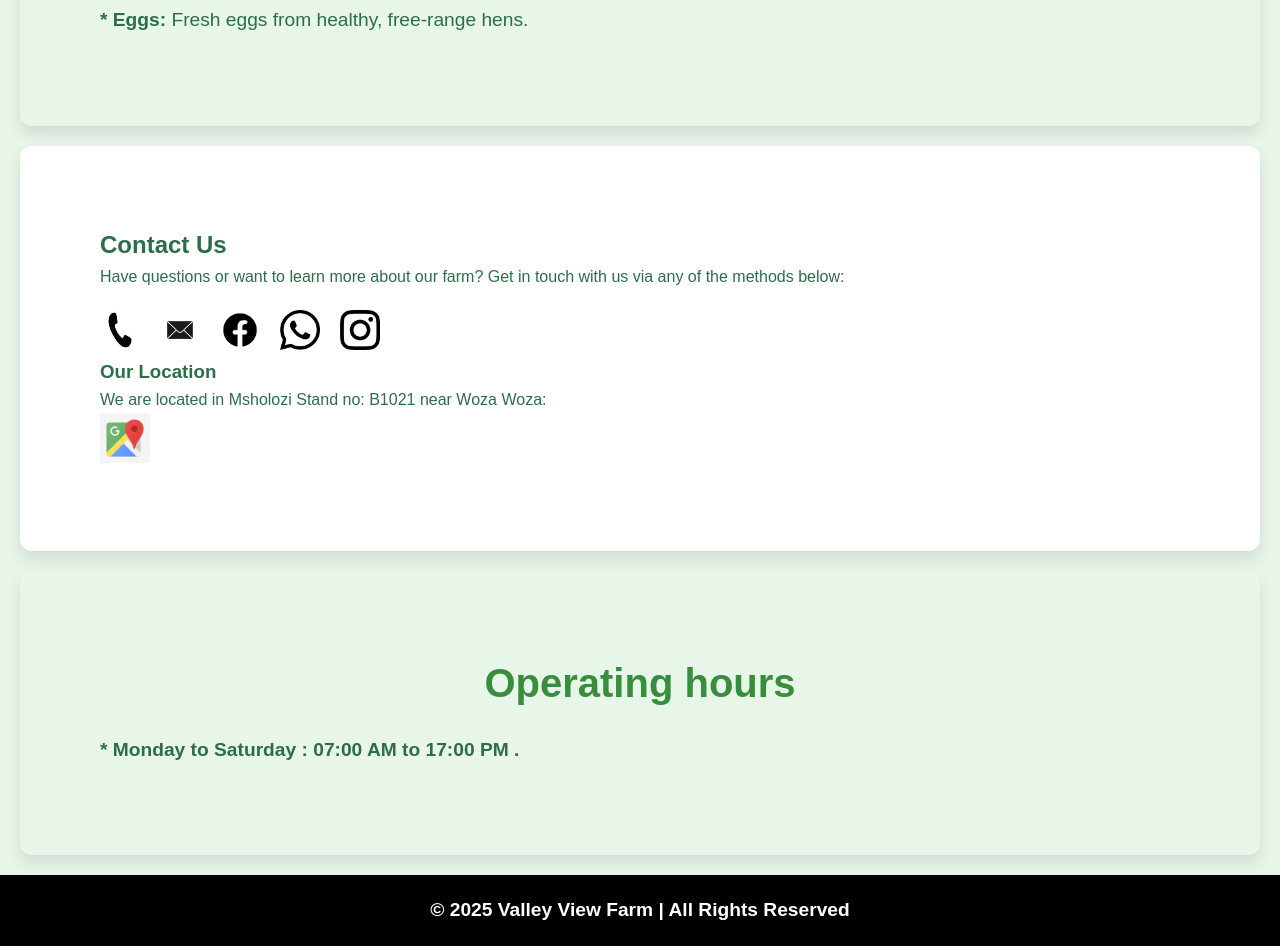
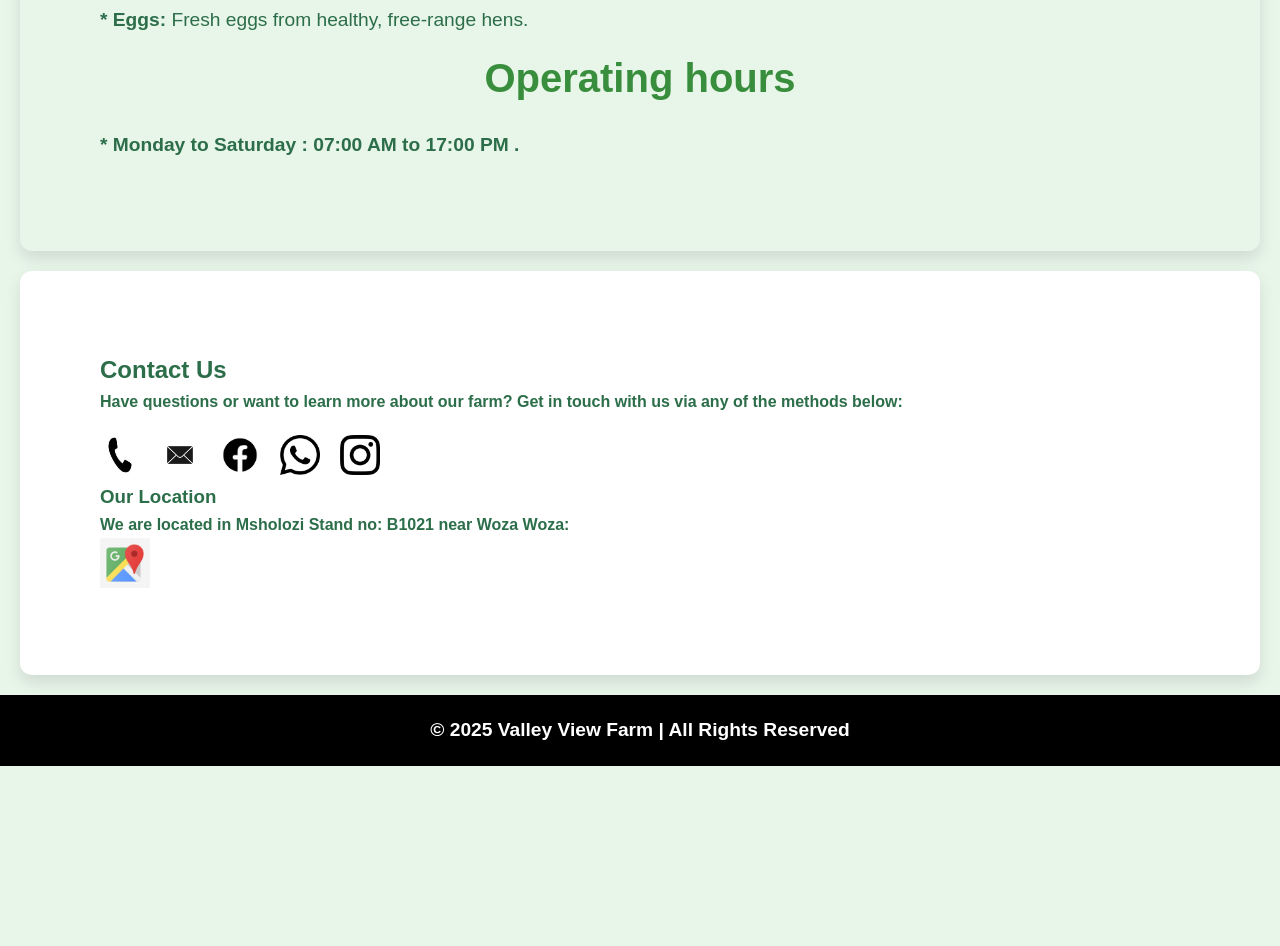
Before and after one commit to DomenicSN/Valley-view-farms, a plain HTML site: page index.html in a window 1280 px wide. Shown: the part 1360-2306 px from the top of the page. After the commit the page ends 2126 px from the top, so only its background shows below. Drawn offline with Linux system fonts and the light colour scheme.

Commit message:
Update index.html

```diff
--- a/index.html
+++ b/index.html
@@ -34,7 +34,7 @@
         }
 
         header h1 {
-            font-size: 2rem;
+            font-size: 1.5rem;
             font-weight: bold;
             margin-right: 30px;
         }
@@ -405,6 +405,11 @@
             <li><strong>* Vegetables:</strong> Fresh and nutrient-rich vegetables from farm to table.</li>
             <li><strong>* Eggs:</strong> Fresh eggs from healthy, free-range hens.</li>
         </ul>
+		<h2>Operating hours</h2>
+        <ul class="specialties-list">
+            <li><strong>* Monday to Saturday : 07:00 AM to 17:00 PM .</li>
+
+        </ul>
     </div>
 </section>
 
@@ -426,16 +431,6 @@
         <a href="https://www.google.com/maps/place/25%C2%B020'46.9%22S+30%C2%B057'55.9%22E/@-25.3463997,30.9655673,19z/data=!4m4!3m3!8m2!3d-25.3463611!4d30.9655278?source=lnms" target="_blank" class="google-map-link">
             <img src="icons/google maps icon.png" alt="Google Maps Icon">
         </a>
-    </div>
-</section>
-
-<section id="about" class="section">
-    <div class="container">
-        <h2>Operating hours</h2>
-        <ul class="specialties-list">
-            <li><strong>* Monday to Saturday : 07:00 AM to 17:00 PM .</li>
-
-        </ul>
     </div>
 </section>
 
```
